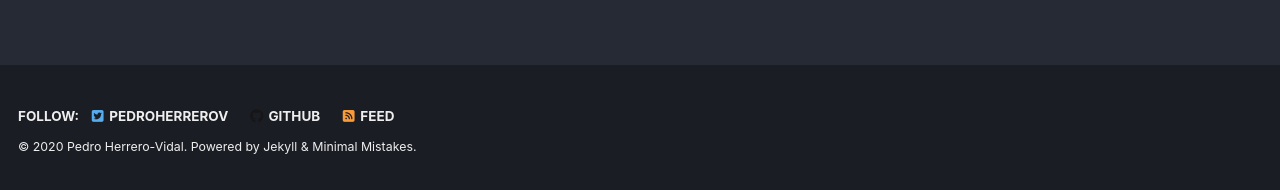
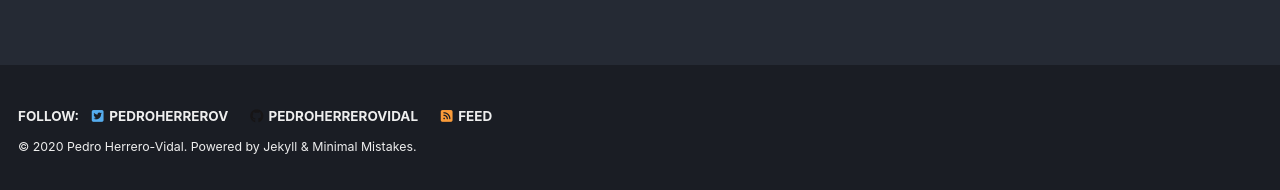
Before and after one commit to pedroherrerovidal/pedroherrerovidal.github.io, a Jekyll site: the page built from index.md, in a window 1280 px wide and 900 px high, scrolled down 183 px. Shown: the part 707-897 px from the top of the window. Built offline with Jekyll 4.4.1, drawn with Linux system fonts in a browser that asks for light colours; cached includes are drawn as plain includes; nearby versions of some CDN libraries.

Commit message:
Update _config.yml

```diff
--- a/_config.yml
+++ b/_config.yml
@@ -127,7 +127,7 @@ footer:
     - label: "Facebook"
       icon: "fab fa-fw fa-facebook-square"
       # url:
-    - label: "GitHub"
+    - label: "pedroherrerovidal"
       icon: "fab fa-fw fa-github"
       url: pedroherrerovidal
     - label: "GitLab"
```
